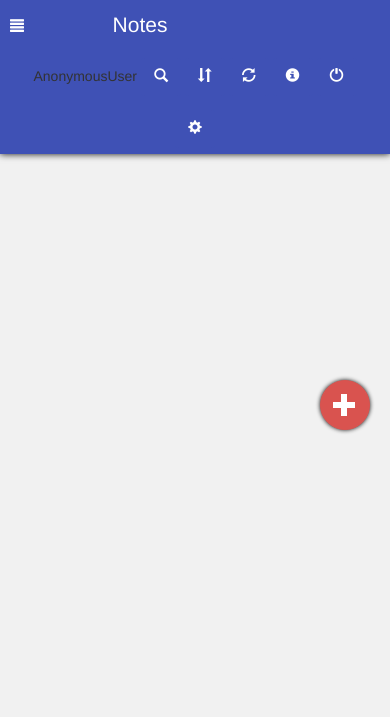
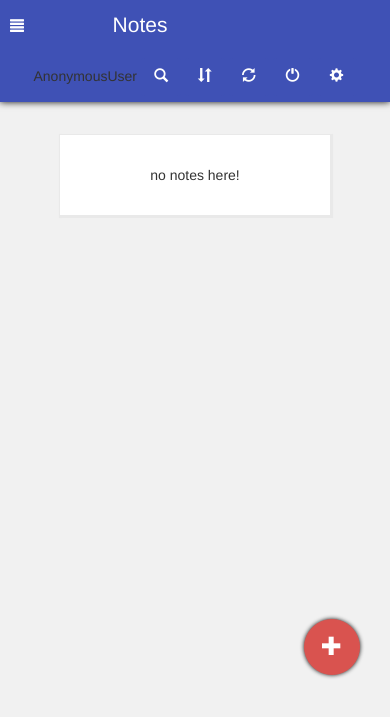
Before and after one commit to faflimadafakaz/onweb, a Django app: page /trash/ in a window 390 px wide. Shown: the top 717 px of the page. Run offline with Django 3.2, Linux system fonts and the light colour scheme; parts of the project's set-up code (start-up, migrations or seed data) failed here and were passed over; some libraries are stand-ins or nearby versions.

Commit message:
added infobar when notes are empty

```diff
--- a/static/includes/css/styles.css
+++ b/static/includes/css/styles.css
@@ -17,7 +17,7 @@ body{
   background-color: #F1F1F1;
   overflow-x:hidden;
   overflow-y:auto;
-  margin-top:70px;
+  margin-top:70px;no
 }
 
 .center{
@@ -35,18 +35,6 @@ textarea {
   resize: vertical;
 }
 
-.floating-action-icon{
-  position: fixed;
-  top:45%;
-  right:30px;
-  z-index:101;
-  width: 56px;
-  height: 56px;
-  font-size: 20px;
-  border-radius: 35px;
-  box-shadow:0 0 4px #111;
-  padding-top:10px !important;
-}
 
 /*--------------------------------------
               Typography
@@ -117,7 +105,7 @@ nav  .glyphicon:hover{
   cursor:pointer;
   margin-left:10px;
   margin-right:10px;
-  color:
+
   }
 
 .dropdown-menu{
@@ -183,6 +171,29 @@ nav  .glyphicon:hover{
   padding:30px;
 }
 
+ .floating-action-icon{
+  position: fixed;
+  bottom:20%;
+  right:30px;
+  z-index:101;
+  width: 56px;
+  height: 56px;
+  font-size: 20px;
+  border-radius: 35px;
+  box-shadow:0 0 4px #111;
+  padding-top:10px !important;
+}
+
+  #nonotemessage{
+  background-color: #FFF;
+  text-align: center;
+  padding: 30px;
+  display: block;
+  box-shadow: 1px 1px 1px 2px #E9E9E9;
+  position: relative;
+
+}
+
 /*--------------------------------------
 Navigation drawer
 -------------------------------------- */
@@ -230,7 +241,6 @@ Media Queries
   body{
     margin-top:105px;
   }
-
   #icons{
     text-align:center;
     padding:0;
@@ -243,19 +253,6 @@ Media Queries
 
   .note-sm{
     height:150px;
-  }
-
-  .floating-action-icon{
-    position: fixed;
-    bottom:35px;
-    right:20px;
-    z-index:101;
-    width: 50px;
-    height: 50px;
-    padding: 10px 10px;
-    font-size: 24px;
-    border-radius: 25px;
-    text-align:center;
   }
 
   .modal-dialog{
--- a/templates/home.html
+++ b/templates/home.html
@@ -10,12 +10,12 @@
         <a class="btn btn-action glyphicon glyphicon-search" data-placement="bottom" data-toggle="tooltip" title="search" ></a>
         <a class="btn btn-action glyphicon glyphicon-sort" data-placement="bottom" data-toggle="tooltip" title="sort" ></a>
         <a class="btn btn-action glyphicon glyphicon-refresh" data-placement="bottom" data-toggle="tooltip" title="refresh" ></a>
-        <a class="btn btn-action glyphicon glyphicon-info-sign" data-placement="bottom" data-toggle="tooltip" title="about" ></a>
         <a href="/logout/" class="btn btn-action glyphicon glyphicon-off" data-placement="bottom" data-toggle="tooltip" title="sign out" ></a>
         <a href="/settings/" class="btn btn-action glyphicon glyphicon-cog" data-placement="bottom" data-toggle="tooltip" title="settings"></a>
 {% endblock %}
 
 {% block noteContainer %}
+{% if notes %}
 		{% for note in  notes%}
 		  <div class="col-xs-12 col-sm-6 col-md-4 col-lg-4 ">
    <div class="panel note-sm">
@@ -41,7 +41,12 @@
         </div>
    </div>
  </div>
-		 {%endfor%}
+ {%endfor%}
+ {% else %}
+ <div class="col-xs-12 col-sm-12 col-md-12 col-lg-12 ">
+ 	<p id="nonotemessage">no notes here!</p>
+ </div>
+ {% endif %}
 
 {% endblock %}
 
```
